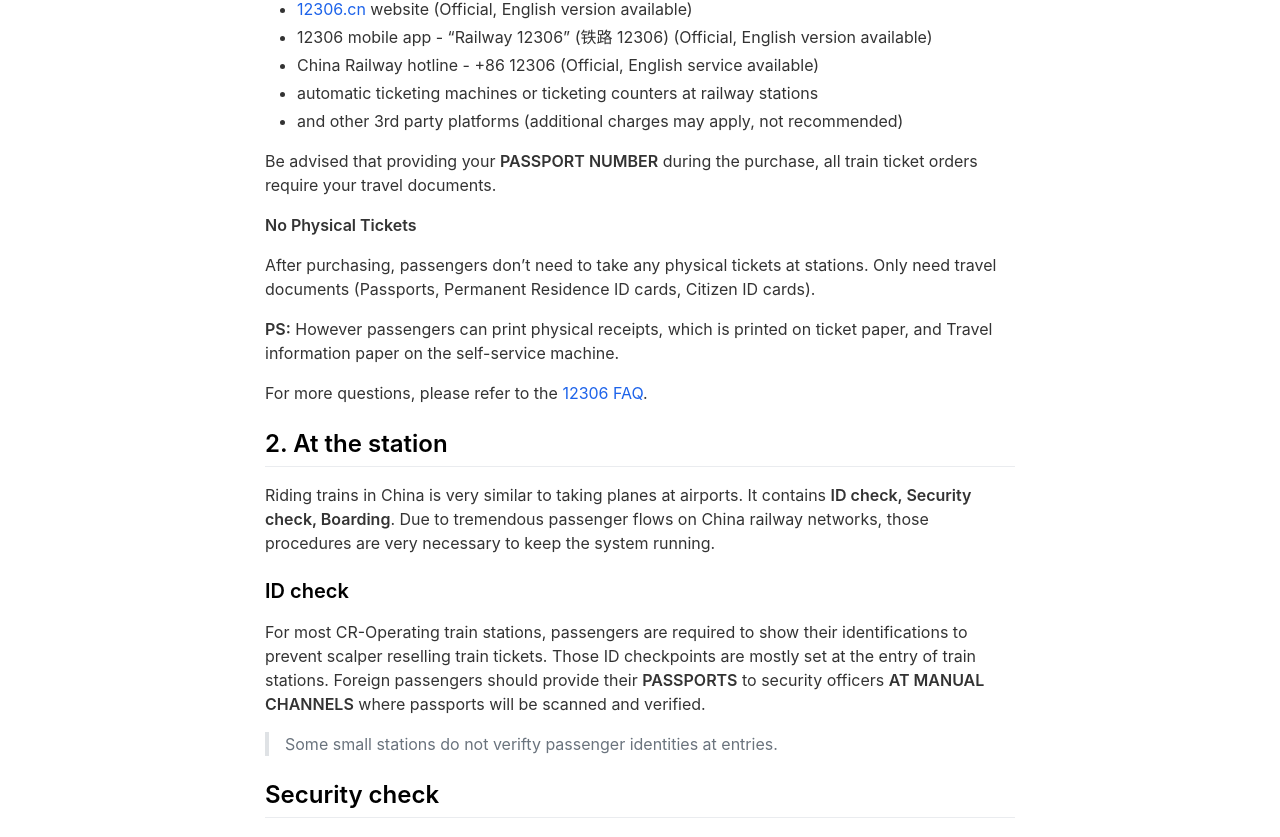
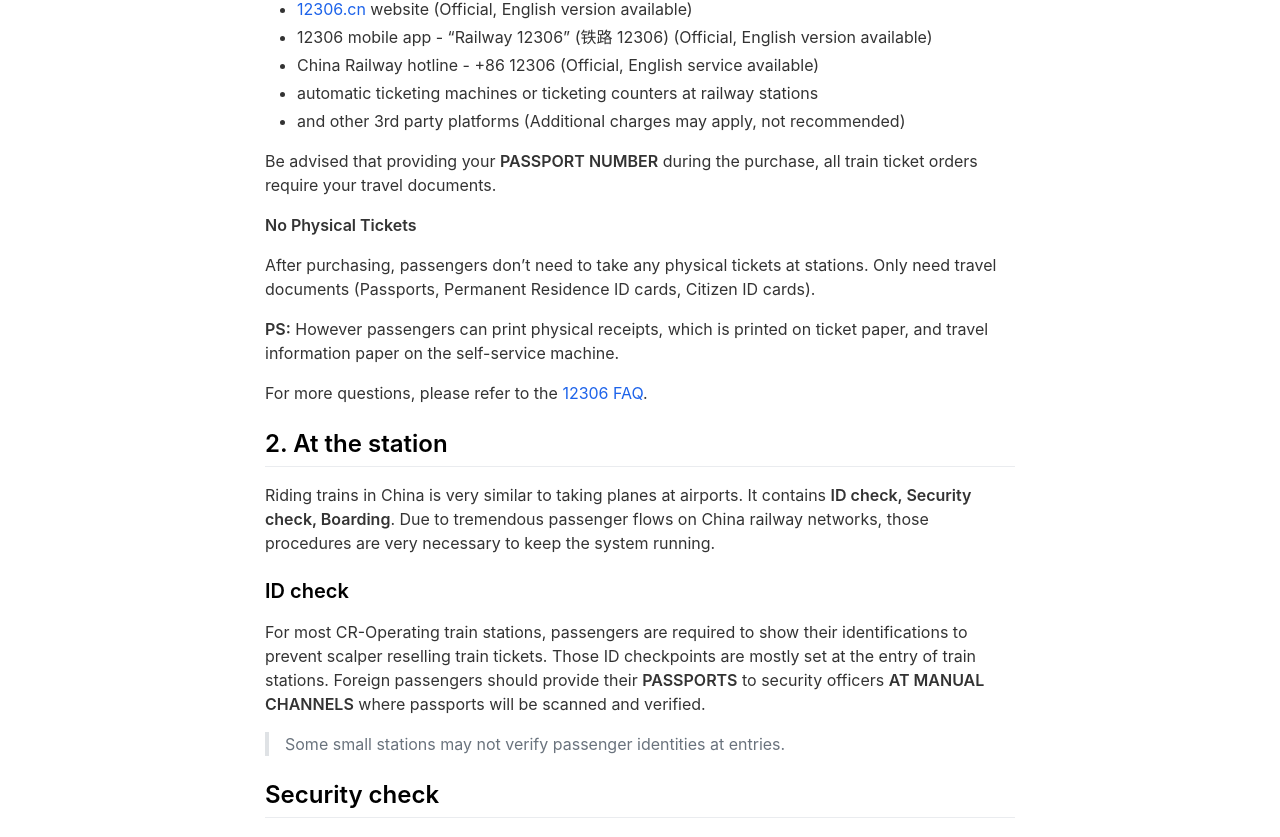
Before and after one commit to app-thedafeige/cpp, a Jekyll site: the page built from _pages/china-train-trip-guide.md, in a window 1280 px wide and 1400 px high. Shown: the part 421-1258 px from the top of the window. Built offline with Jekyll 4.4.1, drawn with Linux system fonts in a browser that asks for light colours; nearby versions of some CDN libraries; some of the changed text lies outside the part shown.

Commit message:
更新中国火车旅行指南部分描述；更新家人共享、建议墙文档中的链接，改为在当前页打开

```diff
--- a/_pages/china-train-trip-guide.md
+++ b/_pages/china-train-trip-guide.md
@@ -19,7 +19,7 @@ There are serval methods for foreigners to order China Railways (aka. CR) train
 - 12306 mobile app - "Railway 12306" (铁路 12306) (Official, English version available)
 - China Railway hotline - +86 12306 (Official, English service available)
 - automatic ticketing machines or ticketing counters at railway stations
-- and other 3rd party platforms (additional charges may apply, not recommended)
+- and other 3rd party platforms (Additional charges may apply, not recommended)
 
 Be advised that providing your **PASSPORT NUMBER** during the purchase, all train ticket orders require your travel documents.
 
@@ -27,7 +27,7 @@ Be advised that providing your **PASSPORT NUMBER** during the purchase, all trai
 
 After purchasing, passengers don't need to take any physical tickets at stations. Only need travel documents (Passports, Permanent Residence ID cards, Citizen ID cards).
 
-**PS:** However passengers can print physical receipts, which is printed on ticket paper, and Travel information paper on the self-service machine.
+**PS:** However passengers can print physical receipts, which is printed on ticket paper, and travel information paper on the self-service machine.
 
 For more questions, please refer to the [12306 FAQ](https://www.12306.cn/en/faq.html){:target="_self"}.
 
@@ -39,7 +39,7 @@ Riding trains in China is very similar to taking planes at airports. It contains
 
 For most CR-Operating train stations, passengers are required to show their identifications to prevent scalper reselling train tickets. Those ID checkpoints are mostly set at the entry of train stations. Foreign passengers should provide their **PASSPORTS** to security officers **AT MANUAL CHANNELS** where passports will be scanned and verified.
 
-> Some small stations do not verifty passenger identities at entries.
+> Some small stations may not verify passenger identities at entries.
 
 ## Security check
 
```
Also changed, not shown: other parts of _pages/china-train-trip-guide.md (+1 -1 lines), _pages/familysharing.md (+2 -2 lines), _pages/suggestionwall.md (+2 -2 lines).
